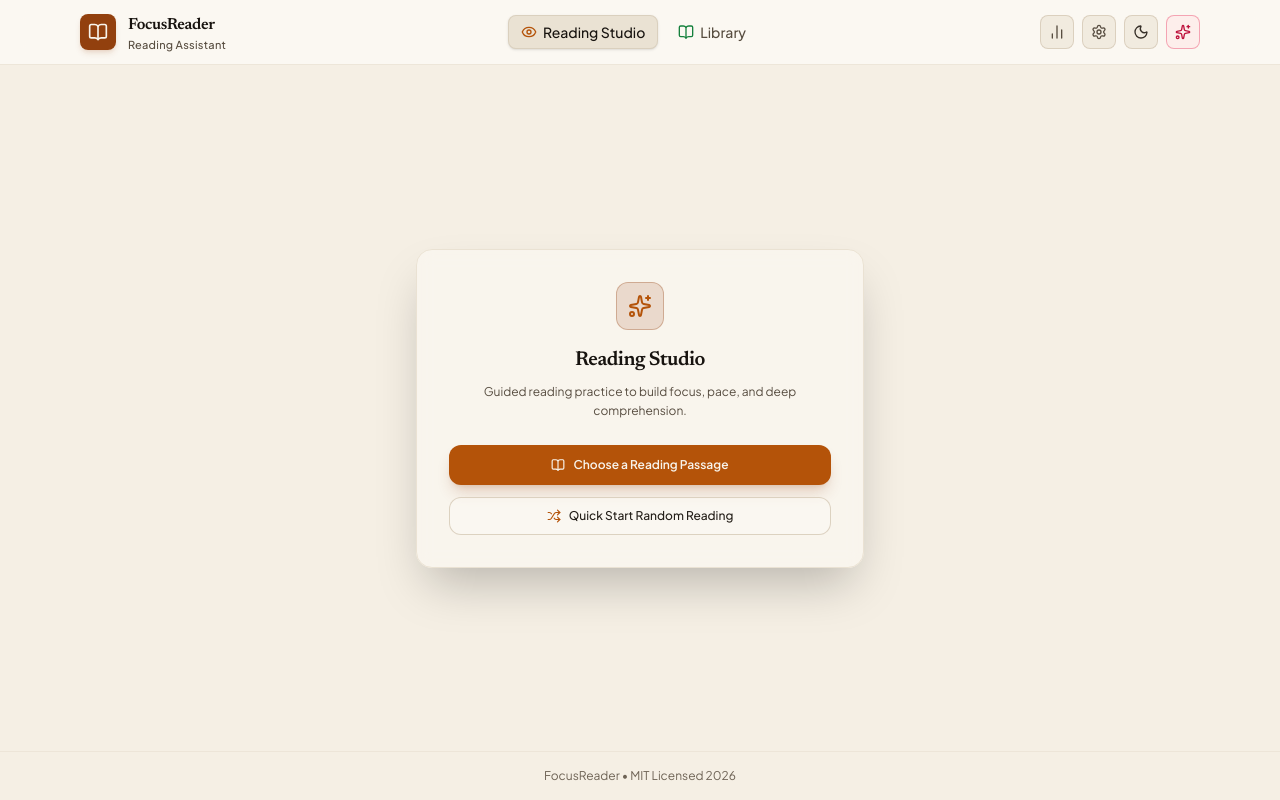
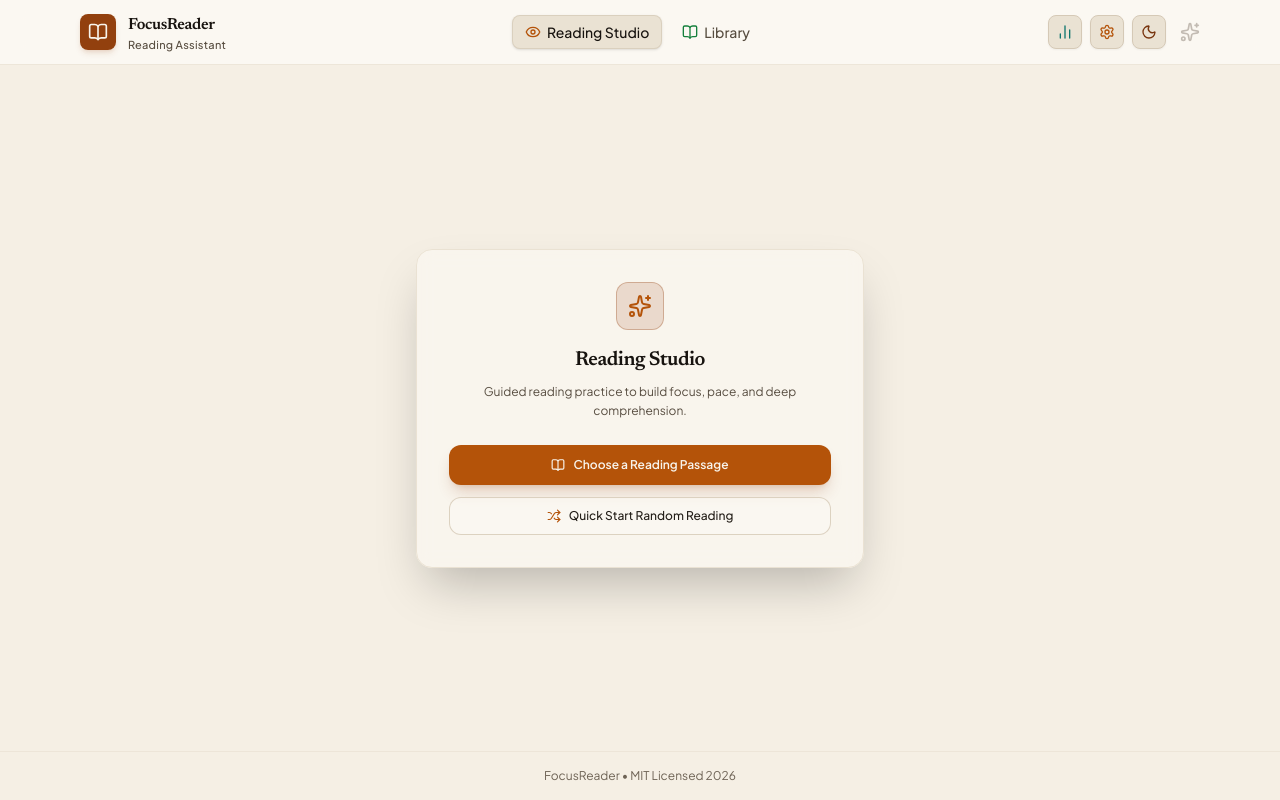
Before and after one commit to unmemero/focusreader, a React (Vite) app in the folder frontend/: page / in a window 1280 px wide. Built offline with nearby package versions, Linux system fonts and the light colour scheme; no server answers.

Commit message:
style(ui): enhance nav icon contrast and add frameless twinkling AI spark indicator

```diff
--- a/frontend/src/components/layout/Shell.tsx
+++ b/frontend/src/components/layout/Shell.tsx
@@ -71,17 +71,17 @@
               </button>
             </nav>
 
-            {/* Right Controls: Analytics, Settings, Theme Toggle & Status Indicator */}
+            {/* Right Controls: Analytics, Settings, Theme Toggle & AI Status */}
             <div className="flex items-center space-x-2 text-xs font-medium">
               <button
                 type="button"
                 onClick={() => onTabChange('analytics')}
                 aria-label="My Progress"
                 title="My Progress"
-                className={`p-2 rounded-lg border transition-colors cursor-pointer ${
+                className={`p-2 rounded-lg border transition-all duration-150 cursor-pointer ${
                   activeTab === 'analytics'
-                    ? 'border-teal-500/60 bg-stone-800 text-teal-300 shadow-sm'
-                    : 'border-stone-700/80 bg-stone-800/60 hover:bg-stone-800 text-stone-400 hover:text-stone-200'
+                    ? 'border-teal-500 bg-teal-950/60 text-teal-300 shadow-sm ring-1 ring-teal-500/40'
+                    : 'border-stone-700 bg-stone-800 text-teal-400 hover:bg-stone-700 hover:text-teal-300 hover:border-teal-500/60 shadow-xs active:scale-95'
                 }`}
               >
                 <BarChart2 className="w-4 h-4" />
@@ -93,10 +93,10 @@
                 onClick={() => onTabChange('settings')}
                 aria-label="Settings"
                 title="Settings"
-                className={`p-2 rounded-lg border transition-colors cursor-pointer ${
+                className={`p-2 rounded-lg border transition-all duration-150 cursor-pointer ${
                   activeTab === 'settings'
-                    ? 'border-amber-500/60 bg-stone-800 text-amber-300 shadow-sm'
-                    : 'border-stone-700/80 bg-stone-800/60 hover:bg-stone-800 text-stone-400 hover:text-stone-200'
+                    ? 'border-amber-500 bg-amber-950/60 text-amber-300 shadow-sm ring-1 ring-amber-500/40'
+                    : 'border-stone-700 bg-stone-800 text-amber-400 hover:bg-stone-700 hover:text-amber-300 hover:border-amber-500/60 shadow-xs active:scale-95'
                 }`}
               >
                 <Settings className="w-4 h-4" />
@@ -114,34 +114,37 @@
                     ? 'Switch to Warm Paper (Light Mode)'
                     : 'Switch to Cozy Library Night (Dark Mode)'
                 }
-                className="p-2 rounded-lg border border-stone-700/80 bg-stone-800/60 hover:bg-stone-800 text-stone-300 hover:text-stone-100 transition-colors cursor-pointer"
+                className="p-2 rounded-lg border border-stone-700 bg-stone-800 hover:bg-stone-700 text-stone-200 hover:text-stone-50 hover:border-stone-500 shadow-xs transition-all duration-150 active:scale-95 cursor-pointer"
               >
                 {resolvedScheme === 'dark' ? (
                   <Sun className="w-4 h-4 text-amber-400" />
                 ) : (
-                  <Moon className="w-4 h-4 text-stone-300" />
+                  <Moon className="w-4 h-4 text-amber-200" />
                 )}
               </button>
 
+              {/* Frameless AI Spark in the far right corner */}
               <div
                 role="status"
                 aria-label={
                   config?.is_llm_connected
-                    ? `AI Coach Connected (${config.llm_model})`
-                    : 'AI Coach Disconnected (Offline Mode)'
+                    ? `AI Coach Online (${config.llm_model})`
+                    : 'AI Coach Offline (Practice Mode)'
                 }
-                className={`p-2 rounded-lg border flex items-center justify-center transition-colors ${
-                  config?.is_llm_connected
-                    ? 'border-emerald-600/35 bg-emerald-950/50 text-emerald-400'
-                    : 'border-rose-600/35 bg-rose-950/50 text-rose-400'
-                }`}
                 title={
                   config?.is_llm_connected
-                    ? `Connected to AI Assistant (${config.llm_model})`
-                    : 'Offline Practice Mode: Reading stats are saved safely'
+                    ? `AI Coach Online (${config.llm_model})`
+                    : 'AI Coach Offline (Practice Mode)'
                 }
+                className="pl-1.5 flex items-center justify-center cursor-default select-none"
               >
-                <Sparkles className="w-4 h-4" />
+                <Sparkles
+                  className={`w-5 h-5 transition-colors duration-300 ${
+                    config?.is_llm_connected
+                      ? 'text-emerald-400 sparkle-twinkle'
+                      : 'text-stone-500 opacity-40'
+                  }`}
+                />
               </div>
             </div>
           </div>
--- a/frontend/src/index.css
+++ b/frontend/src/index.css
@@ -335,6 +335,33 @@
   animation-name: slide-from-left;
 }
 
+@keyframes twinkle {
+  0%, 100% {
+    opacity: 1;
+    transform: scale(1) rotate(0deg);
+    filter: drop-shadow(0 0 2px rgba(16, 185, 129, 0.45));
+  }
+  25% {
+    opacity: 0.7;
+    transform: scale(0.9) rotate(-6deg);
+    filter: drop-shadow(0 0 1px rgba(16, 185, 129, 0.2));
+  }
+  50% {
+    opacity: 1;
+    transform: scale(1.16) rotate(8deg);
+    filter: drop-shadow(0 0 6px rgba(52, 211, 153, 0.85));
+  }
+  75% {
+    opacity: 0.8;
+    transform: scale(0.96) rotate(-3deg);
+    filter: drop-shadow(0 0 3px rgba(16, 185, 129, 0.35));
+  }
+}
+
+.sparkle-twinkle {
+  animation: twinkle 2.2s ease-in-out infinite;
+}
+
 @keyframes fade-in-up {
   from {
     opacity: 0;
@@ -373,6 +400,10 @@
     transition-duration: 0.1s;
   }
 
+  .sparkle-twinkle {
+    animation: none !important;
+  }
+
   @starting-style {
     .slide-fade-up {
       translate: none;
```
Also changed, not shown: 1 other file (tests, documents, lock files or other folders).
